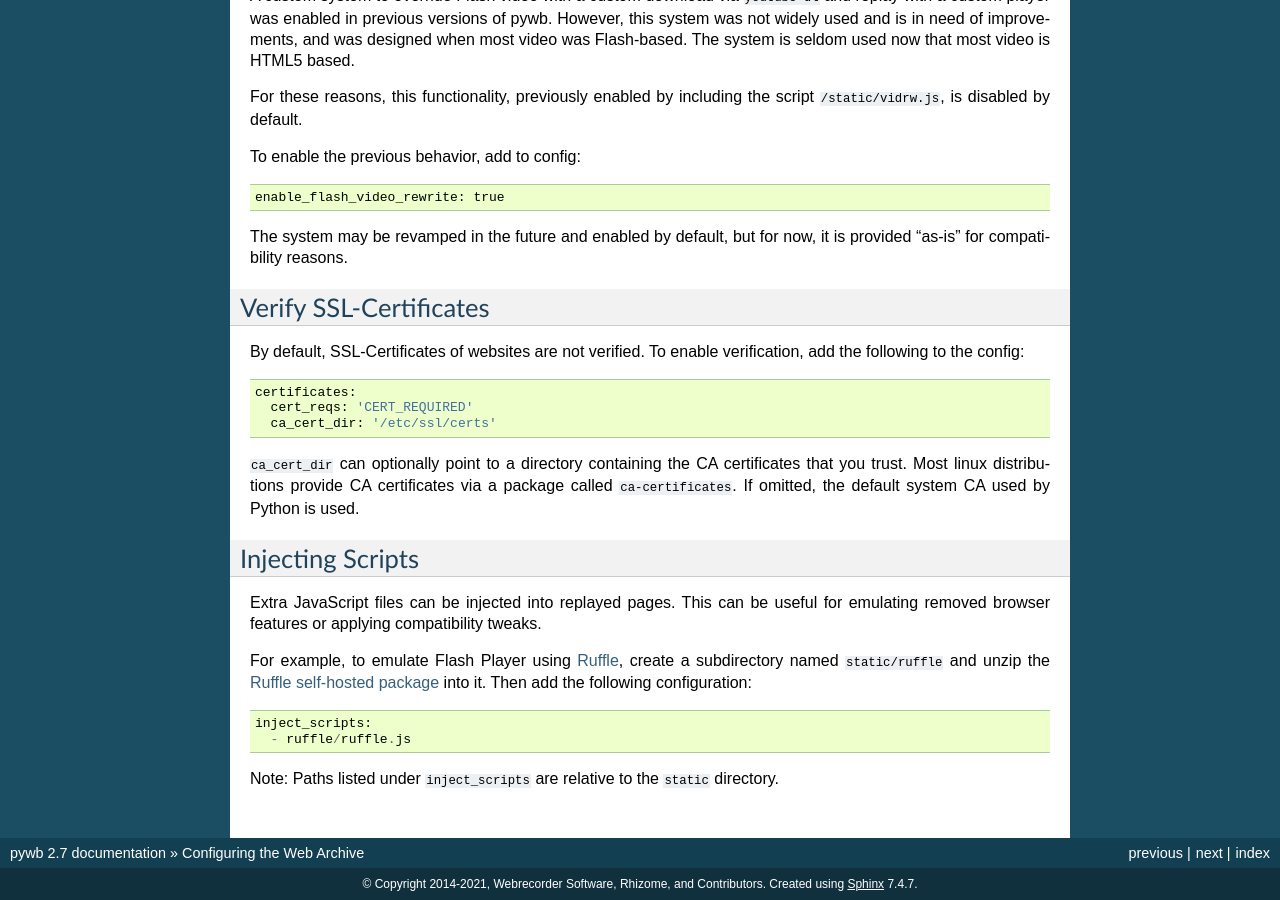
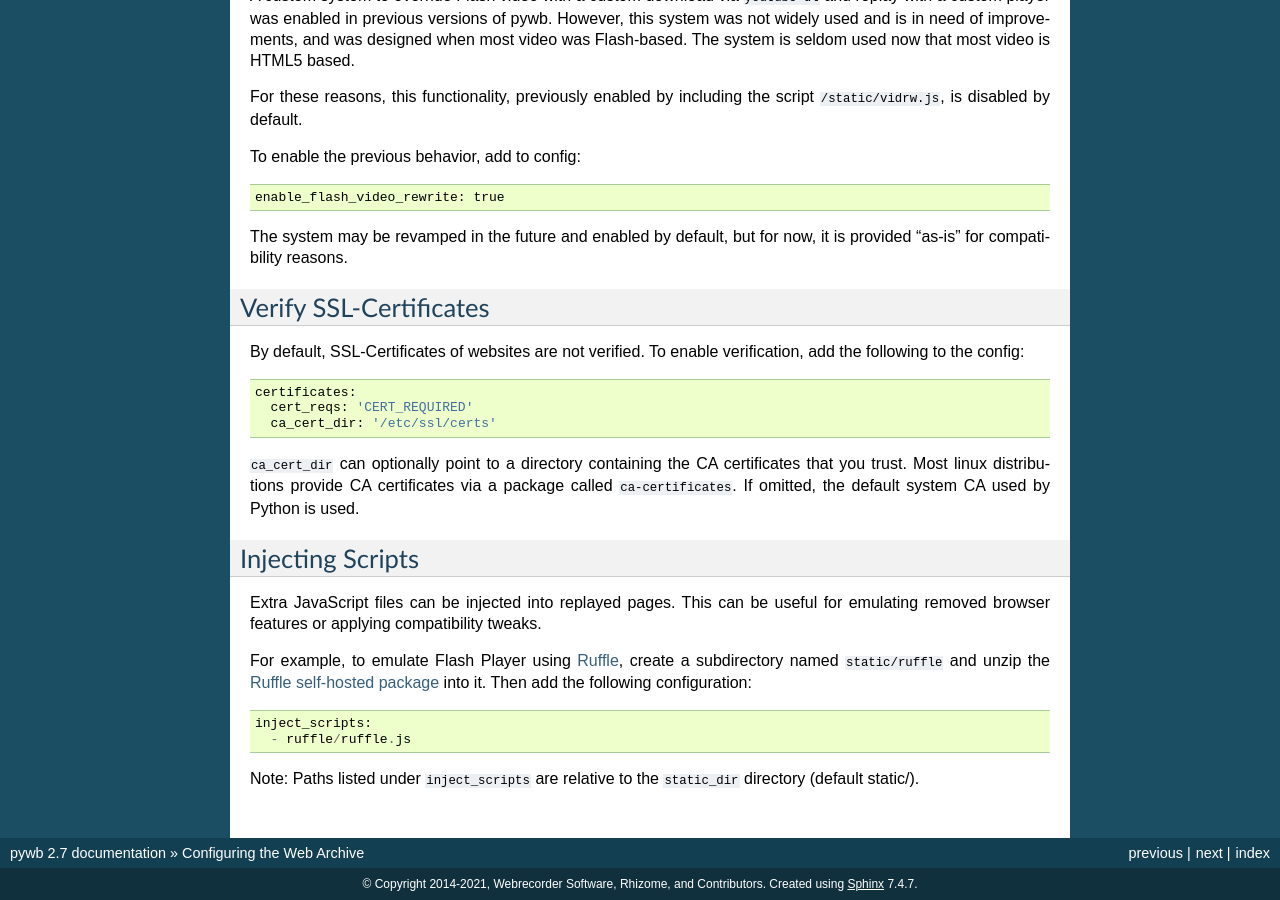
Before and after one commit to webrecorder/pywb, a Sphinx documentation site: the page built from docs/manual/configuring.rst, in a window 1280 px wide and 900 px high, scrolled down 11937 px. Built offline with Sphinx 7.4.7, drawn with Linux system fonts in a browser that asks for light colours; pages that are not in the unit, such as notebooks, are missing from menus.

Commit message:
Apply suggestion from @ldko
Co-authored-by: Lauren Ko <lauren.ko@unt.edu>

```diff
--- a/docs/manual/configuring.rst
+++ b/docs/manual/configuring.rst
@@ -669,4 +669,4 @@ configuration::
   inject_scripts:
     - ruffle/ruffle.js
 
-Note: Paths listed under ``inject_scripts`` are relative to the ``static`` directory.
+Note: Paths listed under ``inject_scripts`` are relative to the ``static_dir`` directory (default static/).
```
